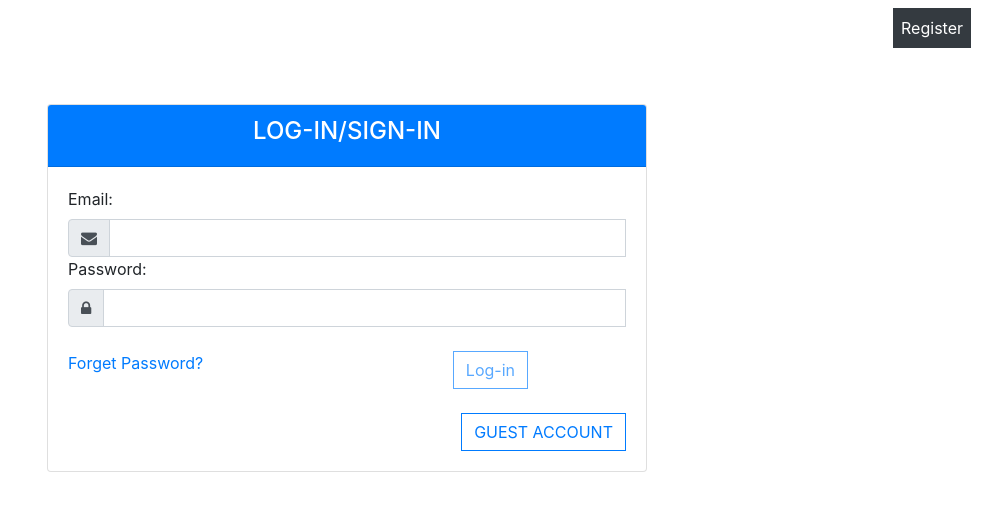
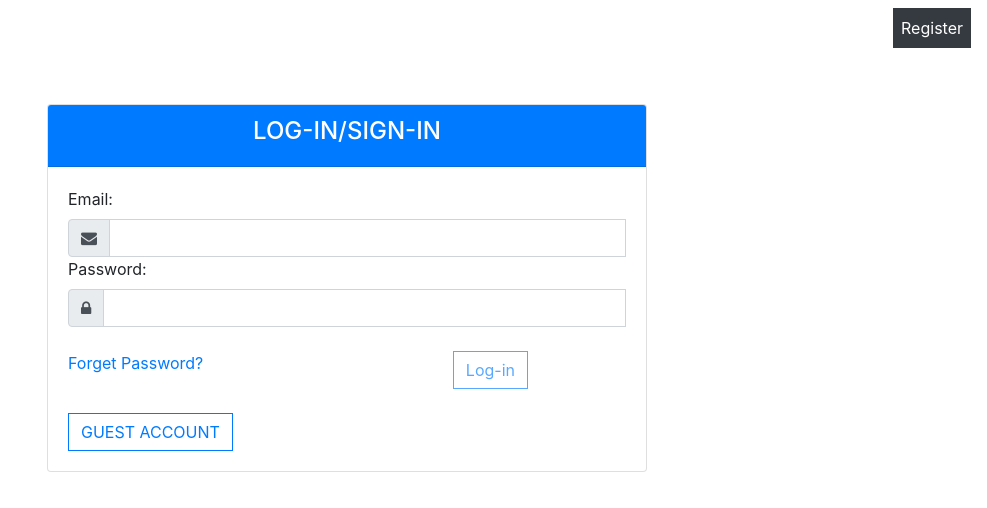
Before and after one commit to Nishu2696/urlshortner-frontend, an Angular app: page / in a window 1280 px wide. Shown: the top 508 px of the page, without its empty margins (293-1280 px from the left). Built offline with nearby package versions, Linux system fonts and the light colour scheme.

Commit message:
guest changes

```diff
--- a/src/app/login/login.component.html
+++ b/src/app/login/login.component.html
@@ -137,7 +137,7 @@
                 </div>
                 <div class="row">
                     <div class="col-sm-12 col-md-12 col-xs-12 mt-4">
-                        <button type="button" class="btn btn-outline-primary rounded-0 float-right" (click)="urlshortner()">GUEST ACCOUNT</button>
+                        <button type="button" class="btn btn-outline-primary rounded-0 float-left" (click)="urlshortner()">GUEST ACCOUNT</button>
                     </div>
                 </div>
                 <!--<button type="button" class="btn btn-outline-primary rounded-0 float-right">Register</button>-->
```
